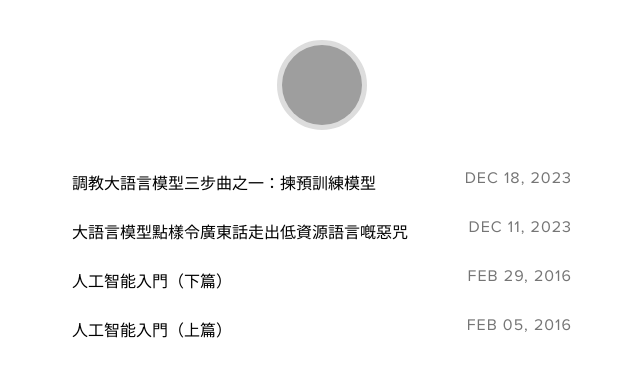
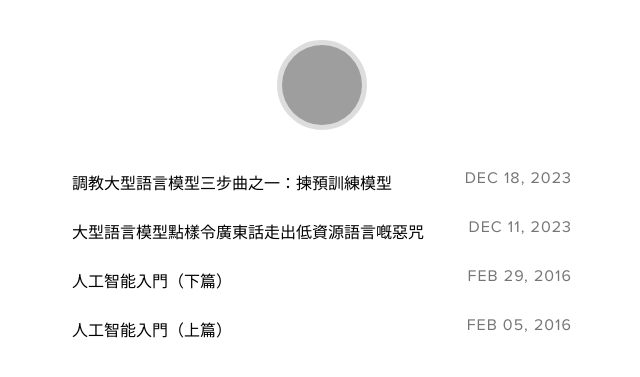
Before and after one commit to indiejoseph/indiejoseph.github.io, a Jekyll site: the page built from index.html, in a window 1280 px wide. Shown: the top 377 px of the page, without its empty margins (318-958 px from the left). Built offline with Jekyll 4.4.1, drawn with Linux system fonts in a browser that asks for light colours; nearby versions of some CDN libraries; some web fonts are replaced; grey boxes are pictures that could not be loaded.

Commit message:
fix: llm term

````diff
--- a/_posts/2023-12-11-low-resource-language.md
+++ b/_posts/2023-12-11-low-resource-language.md
@@ -1,12 +1,12 @@
 ---
-title: 大語言模型點樣令廣東話走出低資源語言嘅惡咒
+title: 大型語言模型點樣令廣東話走出低資源語言嘅惡咒
 image: http://indiejoseph.github.io/asssets/images/low-resource-lang.jpg
 description: 這個系列主要是為一些有興趣人工智能，和想了解這個技術如何可應用到他們 Startup 的人而設，主要著重於應用層面。
 updated: 2023-12-11 12:18GMT
 author: Joseph Cheng
 ---
 
-![大語言模型點樣令廣東話走出低資源語言嘅惡咒](https://indiejoseph.github.io/assets/images/low-resource-lang.jpg)
+![大型語言模型點樣令廣東話走出低資源語言嘅惡咒](https://indiejoseph.github.io/assets/images/low-resource-lang.jpg)
 
 ## 低資源語言（Low-resource language）
 
@@ -99,7 +99,7 @@ Output:
 """
 ```
 
-因為 GPT 呢啲大語言模型（ Large Language Model）都係由網絡上搵到嘅文字訓練出嚟，越多高質素嘅文字就表現得越好，加上高質嘅正體中文同簡體中文比廣東話要多好多倍，都會影響到 LLM 輸出時點決定出下一隻字嘅機率，即是佢比較識講官話，所以廣東話唔流利噉解。但有一日佢一定會更流利，只要佢見到廣東話有市場嘅話。
+因為 GPT 呢啲大型語言模型（ Large Language Model）都係由網絡上搵到嘅文字訓練出嚟，越多高質素嘅文字就表現得越好，加上高質嘅正體中文同簡體中文比廣東話要多好多倍，都會影響到 LLM 輸出時點決定出下一隻字嘅機率，即是佢比較識講官話，所以廣東話唔流利噉解。但有一日佢一定會更流利，只要佢見到廣東話有市場嘅話。
 
 所以做廣東話 NLP 嘅人都係深耕細作，冇資源出品就自然少，但有咗不同嘅 LLMs 希望可以改善呢個問題。
 
--- a/_posts/2023-12-18-llm-finetuning1.md
+++ b/_posts/2023-12-18-llm-finetuning1.md
@@ -1,18 +1,18 @@
 ---
-title: 調教大語言模型三步曲之一：揀預訓練模型
+title: 調教大型語言模型三步曲之一：揀預訓練模型
 image: https://indiejoseph.github.io/assets/images/llm-finetuning1.jpg
 description: 今次文章係三步曲中嘅第一步，重點會講點揀預訓練模型嚟微調任務。
 updated: 2023-12-18 10:35GMT
 author: Joseph Cheng
 ---
 
-![調教大語言模型三步曲之一：揀預訓練模型](https://indiejoseph.github.io/assets/images/llm-finetuning1.jpg)
+![調教大型語言模型三步曲之一：揀預訓練模型](https://indiejoseph.github.io/assets/images/llm-finetuning1.jpg)
 
-今次文章係三步曲中嘅第一步，重點會講點揀預訓練模型嚟微調任務。調教大語言模型前，先搞清楚啲術語先：「預訓練（Pre-training）」、「微調（Fine-tuning）」。文章標題係調教大語言模型，調教意指微調而非預訓練，預訓練係一個非常重要而且唔係一般人可以做得到嘅嘢，比如 Meta 嘅 [Llama-2](https://github.com/microsoft/Llama-2-Onnx/blob/main/MODEL-CARD-META-LLAMA-2.md) 7B 模型用咗二萬億個 tokens（唔多解釋咩係 token，你當係一個 token 等如一個中文字先），訓練咗 184,320 GPU 小時，呢個規模只有大公司先可以花費得起。微調相對嚟講用嘅資源就可以好平民化，有一張家用 GPU，最好有 24GB vram 就可以玩得起。
+今次文章係三步曲中嘅第一步，重點會講點揀預訓練模型嚟微調任務。調教大型語言模型前，先搞清楚啲術語先：「預訓練（Pre-training）」、「微調（Fine-tuning）」。文章標題係調教大型語言模型，調教意指微調而非預訓練，預訓練係一個非常重要而且唔係一般人可以做得到嘅嘢，比如 Meta 嘅 [Llama-2](https://github.com/microsoft/Llama-2-Onnx/blob/main/MODEL-CARD-META-LLAMA-2.md) 7B 模型用咗二萬億個 tokens（唔多解釋咩係 token，你當係一個 token 等如一個中文字先），訓練咗 184,320 GPU 小時，呢個規模只有大公司先可以花費得起。微調相對嚟講用嘅資源就可以好平民化，有一張家用 GPU，最好有 24GB vram 就可以玩得起。
 
 Meta 嘅 Llama-2 出咗好多版本，好似 [Llama-2-7b](https://huggingface.co/meta-llama/Llama-2-7b) 係我所講嘅預訓練模型，即是未經過微調，本身冇對話或處理任務嘅能力，只係識估下一隻 token 係咩；而 [Llama-2-7b-chat](https://huggingface.co/meta-llama/Llama-2-7b-chat) 故名思意係被微調到識傾偈嘅模型，一般如果模型名有 chat 都表示做咗微調。除咗傾下偈當然仲有好多唔同嘅任務可以訓練佢，有啲人會專微調佢成為翻譯、記摘要、或者 roleplay 噉呢啲專門任務，而好似 [Alpaca](https://huggingface.co/datasets/tatsu-lab/alpaca) 呢類微調語料就係包括多種廣泛任務。
 
-點解要調教自己嘅模型呢？ChatGPT 都夠晒勁啦。其實好多場景都需要自己去 run 一個大語言模型，我所見其中一個最多人噉做嘅原因係 censorship 問題，當你問 ChatGPT 點樣暪住老婆去出軌，佢會苦口婆心叫你唔好噉做，大家都知有好多話題都會牽涉道德問題，作為一個面向大眾嘅服務 OpenAI 一定要把關，但如果我想做一個婚姻輔導嘅 Chatbot，需要問及好深入婚姻及兩性問題時，佢就叫你「咪啦」噉，點搞…，另外私隱問題都係好多人關注嘅，呢啲種種原因令好多開源微調模型應運而生。
+點解要調教自己嘅模型呢？ChatGPT 都夠晒勁啦。其實好多場景都需要自己去 run 一個大型語言模型，我所見其中一個最多人噉做嘅原因係 censorship 問題，當你問 ChatGPT 點樣暪住老婆去出軌，佢會苦口婆心叫你唔好噉做，大家都知有好多話題都會牽涉道德問題，作為一個面向大眾嘅服務 OpenAI 一定要把關，但如果我想做一個婚姻輔導嘅 Chatbot，需要問及好深入婚姻及兩性問題時，佢就叫你「咪啦」噉，點搞…，另外私隱問題都係好多人關注嘅，呢啲種種原因令好多開源微調模型應運而生。
 
 ## 點揀預訓練模型？
 
````
